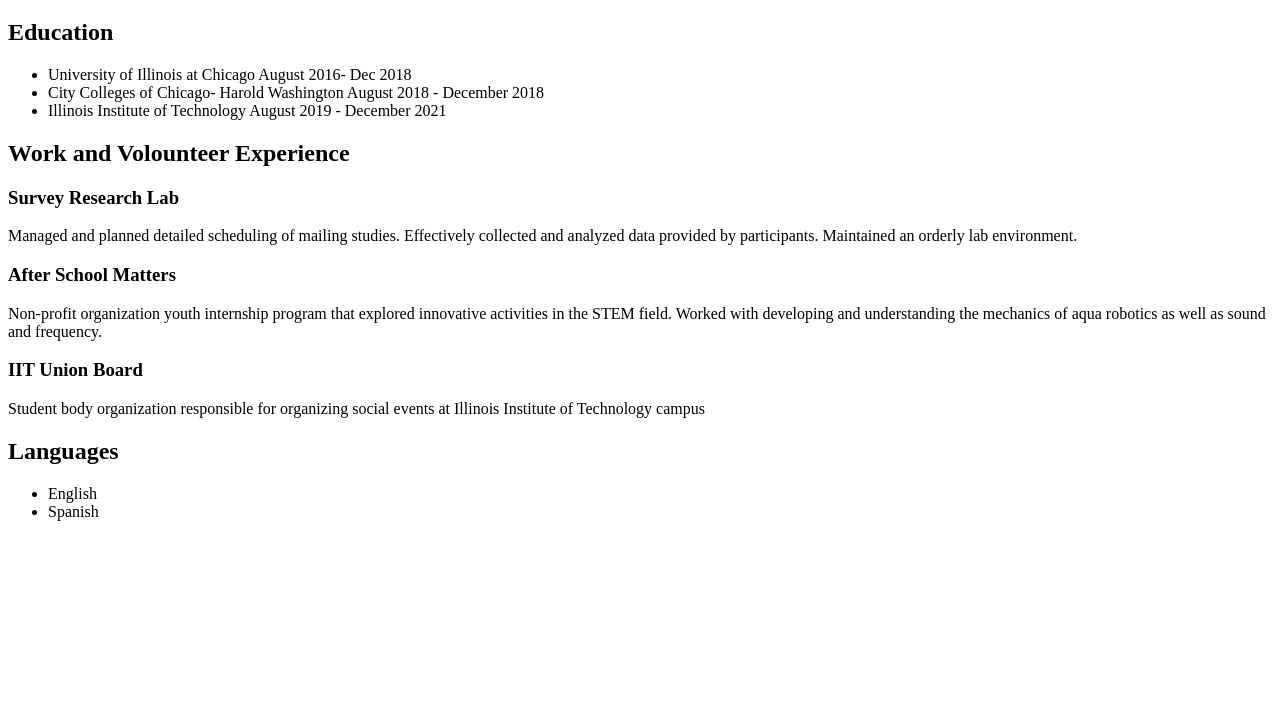
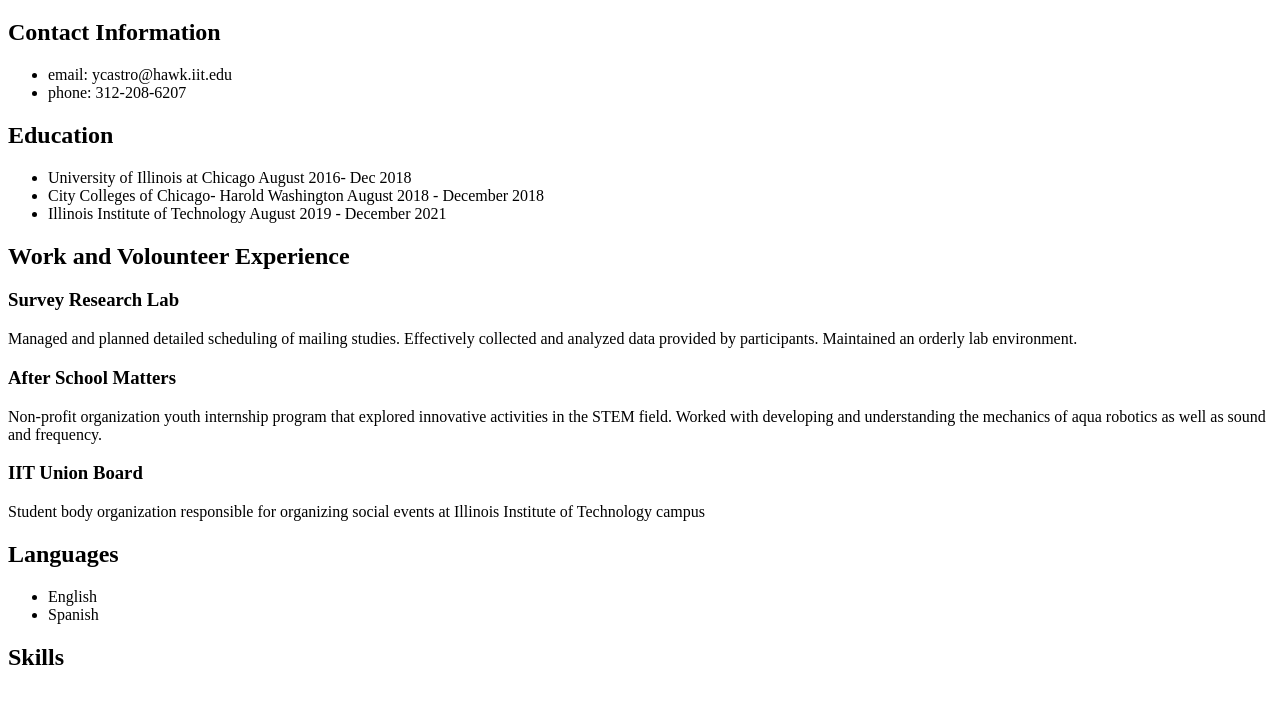
Before and after one commit to yeiltza/project-one, a plain HTML site: page resume/index.html in a window 1280 px wide. Shown: the part 61-764 px from the top of the page. Drawn offline with Linux system fonts and the light colour scheme.

Commit message:
Add contact information, sectioning elements and id elements

```diff
--- a/resume/index.html
+++ b/resume/index.html
@@ -5,15 +5,26 @@
     <title>Resume</title>
   </head>
   <body>
+    <header>
         <h1>Resume</h1>
+    </header>
+    <main>
+      <aside>
+        <h2>Contact Information</h2>
+          <ul>
+            <li>email: ycastro@hawk.iit.edu</li>
+            <li>phone: 312-208-6207</li>
+          </ul>
+      </aside>
+      <section id="education">
         <h2>Education</h2>
-
           <ul>
               <li>University of Illinois at Chicago  August 2016- Dec 2018</li>
               <li>City Colleges of Chicago- Harold Washington  August 2018 - December 2018 </li>
               <li>Illinois Institute of Technology August 2019 - December 2021</li>
           </ul>
-
+      </section>
+      <section id="work">
         <h2>Work and Volounteer Experience</h2>
           <h3>Survey Research Lab</h3>
             <p>
@@ -32,11 +43,17 @@
               Student body organization responsible for organizing social events at Illinois
               Institute of Technology campus
             </p>
+          </section>
+          <section id="language">
             <h2>Languages</h2>
               <ul>
                 <li>English</li>
                 <li>Spanish</li>
               </ul>
-
+          <section>
+              <h2>Skills</h2>
+            </section>
+          </section>
+      </main>
   </body>
 </html>
```
Lines whose indentation alone changed are shown as unchanged.
